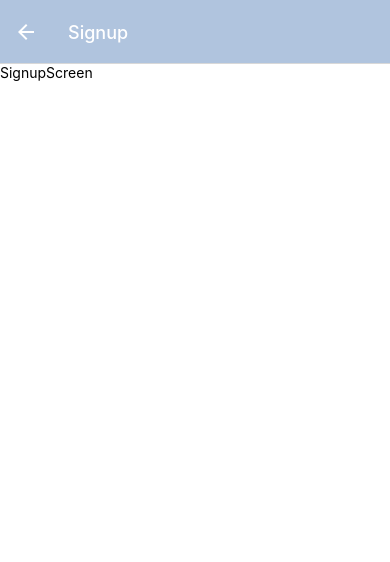
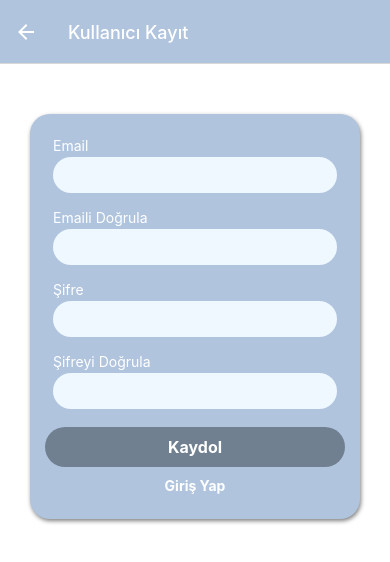
Before and after one commit to bensubegenilmis/Auth, a React Native app: screen /Signup in a window 390 px wide. Shown: the top 562 px of the page. Built offline with nearby package versions, Linux system fonts and the light colour scheme.

Commit message:
signupscreen

```diff
--- a/App.js
+++ b/App.js
@@ -25,7 +25,10 @@ function NormalStack() {
           headerTitle:'Kullanıcı Giriş',
         }}
         />
-        <Stack.Screen name="Signup" component={SignupScreen} />
+        <Stack.Screen name="Signup" component={SignupScreen}
+         options={{
+          headerTitle:'Kullanıcı Kayıt',
+        }} />
       </Stack.Navigator>
   )
 }
--- a/components/AuthContent.js
+++ b/components/AuthContent.js
@@ -2,13 +2,30 @@ import { StyleSheet, Text, View } from 'react-native';
 import React from 'react';
 import AuthForm from './AuthForm';
 import ButtonWhite from './ButtonWhite';
+import { useNavigation } from '@react-navigation/native';
+
 
 export default function AuthContent({isLogin}) {
+
+  const navigation = useNavigation()
+
+function switchScreen(){
+
+  if(isLogin){
+    navigation.navigate('Signup')
+  }
+  else{
+    navigation.navigate('Login')
+  }
+
+}
+
+
   return (
     <View style={styles.container}>
         <AuthForm isLogin = {isLogin}/>
         <View>
-            <ButtonWhite>
+            <ButtonWhite onPress={switchScreen}>
                 {isLogin ? 'Yeni Kullanıcı Oluştur' : 'Giriş Yap'}
             </ButtonWhite>
         </View>
--- a/components/AuthForm.js
+++ b/components/AuthForm.js
@@ -7,6 +7,8 @@ export default function AuthForm({ isLogin }) {
 
     const [enteredEmail, setEnteredEmail] = useState('')
     const [enteredPassword, setEnteredPassword] = useState('')
+    const [enteredConfirmEmail, setEnteredConfirmEmail] = useState('')
+    const [enteredConfirmPassword, setEnteredConfirmPassword] = useState('')
 
     function updateInput(inputType, enteredValue) {
         switch (inputType) {
@@ -16,6 +18,15 @@ export default function AuthForm({ isLogin }) {
 
             case 'password':
                 setEnteredPassword(enteredValue);
+                break;
+
+            case 'confirmEmail':
+                setEnteredConfirmEmail(enteredValue);
+                break;
+
+            case 'confirmPassword':
+                setEnteredConfirmPassword(enteredValue);
+                break;
         }
     }
 
@@ -28,6 +39,16 @@ export default function AuthForm({ isLogin }) {
                 value={enteredEmail}
 
             />
+            {!isLogin && (
+                <Input
+                    label='Emaili Doğrula'
+                    keyboardType='email-address'
+                    onUpdateValue={updateInput.bind(this, 'confirmEmail')}
+                    value={enteredConfirmEmail}
+
+                />
+
+            )}
 
             <Input
                 label='Şifre'
@@ -36,6 +57,17 @@ export default function AuthForm({ isLogin }) {
                 value={enteredPassword}
 
             />
+            {!isLogin && (
+                <Input
+                    label='Şifreyi Doğrula'
+                    secure
+                    onUpdateValue={updateInput.bind(this, 'confirmPassword')}
+                    value={enteredConfirmPassword}
+
+                />
+
+            )}
+
 
             <View style={styles.buttons}>
                 <Button>
@@ -47,7 +79,7 @@ export default function AuthForm({ isLogin }) {
 }
 
 const styles = StyleSheet.create({
-    buttons:{
-        marginTop:10,
+    buttons: {
+        marginTop: 10,
     },
 });
--- a/components/ButtonWhite.js
+++ b/components/ButtonWhite.js
@@ -1,9 +1,11 @@
 import { StyleSheet, Text, View ,Pressable} from 'react-native';
 import React from 'react';
 
-export default function ButtonWhite({ children }) {
+export default function ButtonWhite({ children ,onPress}) {
   return (
-    <Pressable style={({ pressed }) => [styles.button, pressed && styles.pressed]}>
+    <Pressable style={({ pressed }) => [styles.button, pressed && styles.pressed]}
+    onPress={onPress}
+    >
       <View>
         <Text style={styles.text}>{children}</Text>
       </View>
--- a/screens/SignupScreen.js
+++ b/screens/SignupScreen.js
@@ -1,11 +1,10 @@
 import { StyleSheet, Text, View } from 'react-native';
 import React from 'react';
+import AuthContent from '../components/AuthContent';
 
 export default function SignupScreen() {
   return (
-    <View>
-      <Text>SignupScreen</Text>
-    </View>
+    <AuthContent />
   );
 }
 
```
